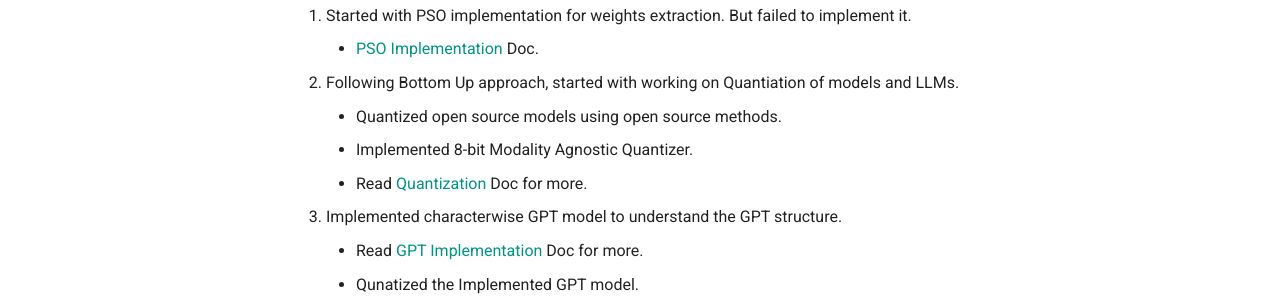
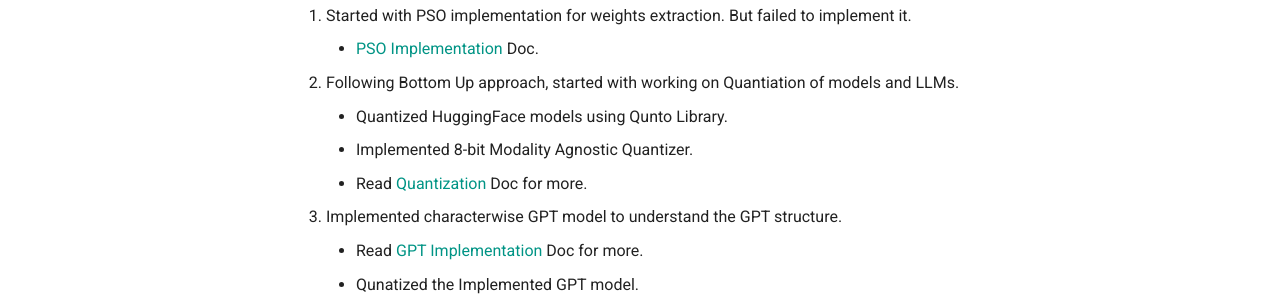
Before and after one commit to iamrajharshit/ProjectRakuten, an MkDocs documentation site: the page built from docs/index.md, in a window 1280 px wide and 900 px high, scrolled down 579 px. Shown: the part 256-556 px from the top of the window. Built offline with MkDocs 1.6.1 and Material for MkDocs 9.7.7, drawn with Linux system fonts in a browser that asks for light colours.

Commit message:
Added updates

```diff
--- a/docs/index.md
+++ b/docs/index.md
@@ -9,7 +9,7 @@
     - [PSO Implementation](./pso.md) Doc.
 
 2. Following Bottom Up approach, started with working on Quantiation of models and LLMs.
-    - Quantized open source models using open source methods.
+    - Quantized HuggingFace models using Qunto Library.
     - Implemented 8-bit Modality Agnostic Quantizer.
     - Read [Quantization](./Quantization.md) Doc for more.
 
```
